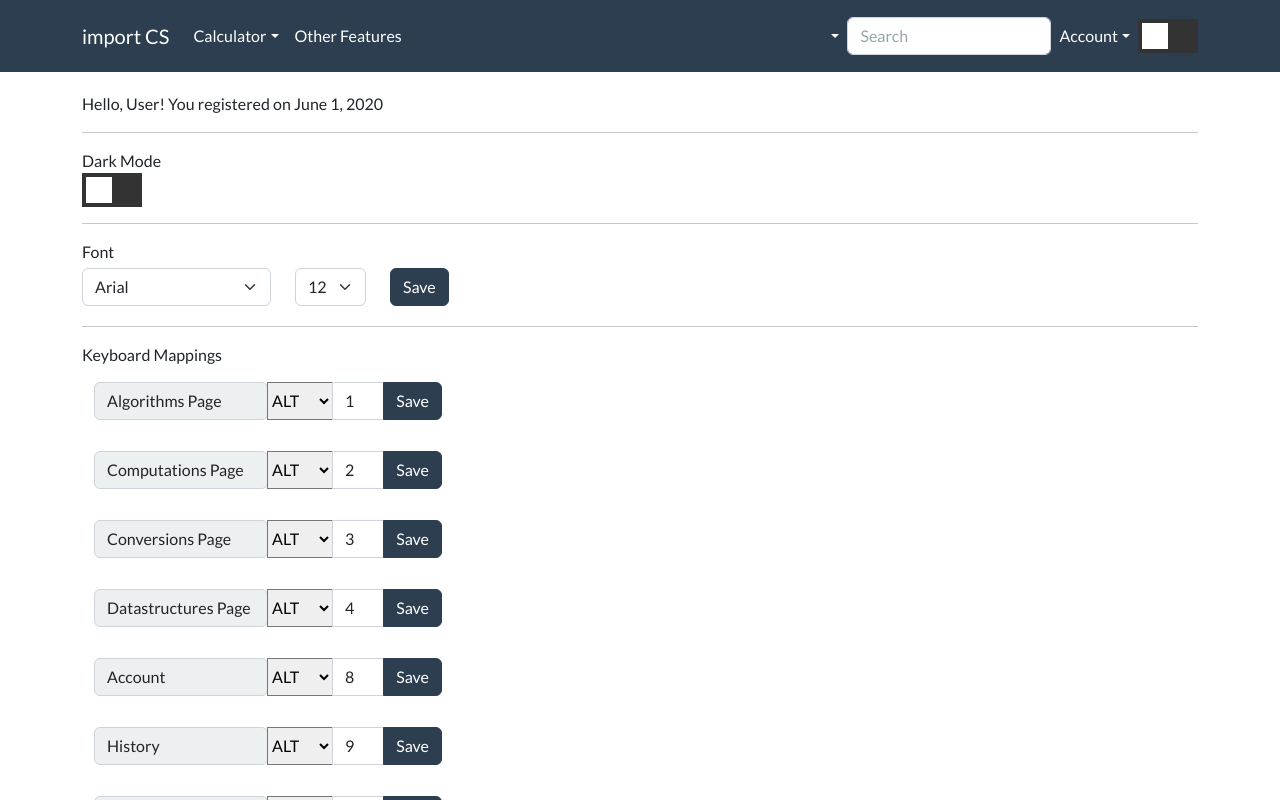
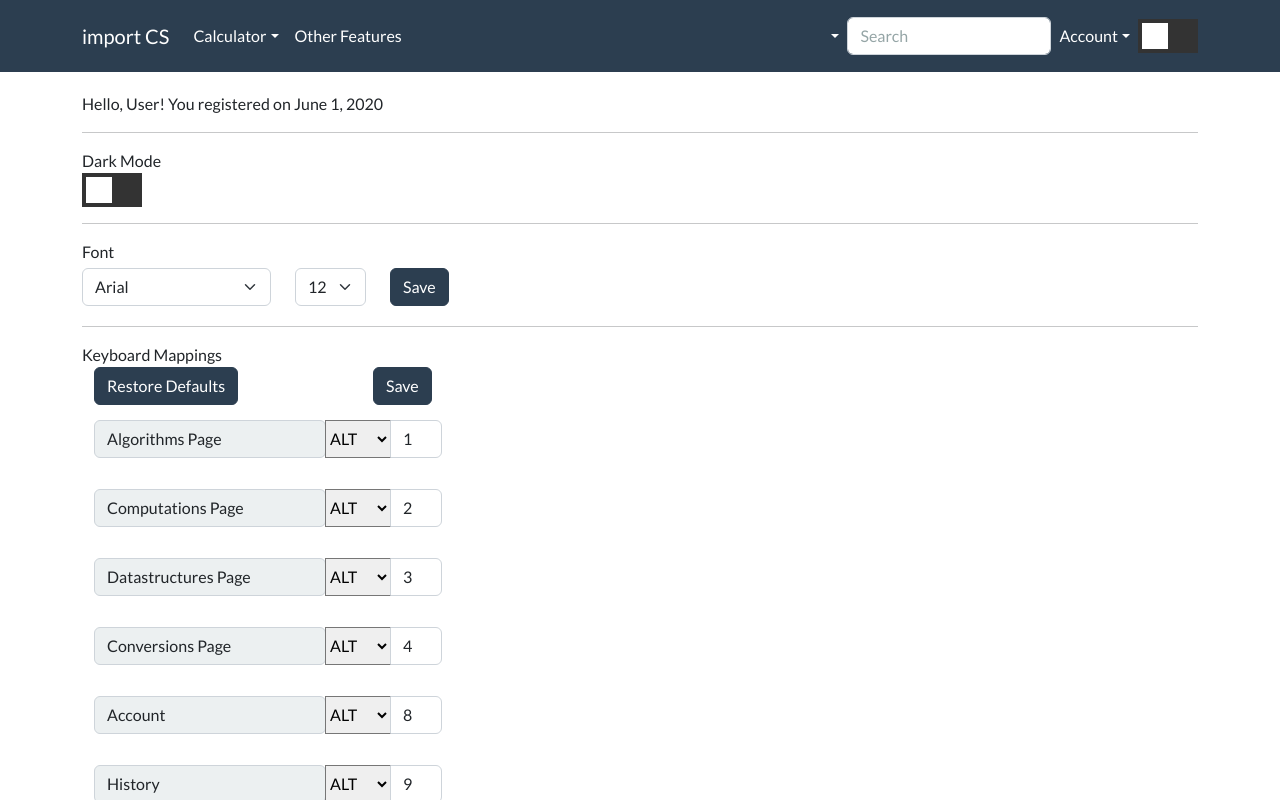
Before and after one commit to Team-2B-Determined/import-cs, a React (Create React App) app in the folder client/: page /account in a window 1280 px wide. Shown: the top 800 px of the page. Built offline with nearby package versions, Linux system fonts and the light colour scheme.

Commit message:
Custom Keybinds Live!
if theres bugs lmk

```diff
--- a/client/src/pages/accounts/KeyBindEditor.tsx
+++ b/client/src/pages/accounts/KeyBindEditor.tsx
@@ -1,17 +1,76 @@
 import {Button, Col, Container, FormControl, InputGroup, Row} from "react-bootstrap";
 import React from "react";
 import {forEach} from "react-bootstrap/ElementChildren";
+import account from "./Account";
 
 const KeyBindEditor = () => {
 
     let keyBindDict = JSON.parse(localStorage.getItem("keyBinds") || '').KeyBindDict;
-    let keyBindList = ["ifYouSeeThisItsError"];
-    let modifiers = document.getElementsByTagName("select");
-    let keys = document.getElementsByName("key");
 
-    Object.keys(keyBindDict).forEach(function(key) {
-        keyBindList.push(keyBindDict[key]);
+    const [state, setState] = React.useState({
+        algorithms: keyBindDict["algorithms"],
+        computations: keyBindDict["computations"],
+        datastructures: keyBindDict["datastructures"],
+        conversions: keyBindDict["conversions"],
+        account: keyBindDict["account"],
+        history: keyBindDict["history"],
+        home: keyBindDict["home"],});
+    const boundDisplay = [
+        "Algorithms Page",
+        "Computations Page",
+        "Datastructures Page",
+        "Conversions Page",
+        "Account",
+        "History",
+        "Home Page"];
+    const boundActions = [
+        "algorithms",
+        "computations",
+        "datastructures",
+        "conversions",
+        "account",
+        "history",
+        "home"];
+    function restoreDefaults() {
+        localStorage.setItem('keyBinds',
+            JSON.stringify(
+                {KeyBindString: "alt+1,alt+2,alt+3,alt+4,alt+8,alt+9,alt+0",
+                    KeyBindDict: {
+                        algorithms: "alt+1",
+                        computations: "alt+2",
+                        datastructures: "alt+3",
+                        conversions: "alt+4",
+                        account: "alt+8",
+                        history: "alt+9",
+                        home: "alt+0",}}));
+        window.location.reload();
+    }
+
+    function handleChangeKey(evt) {
+        const value = evt.target.value;
+        const action = boundActions[parseInt(evt.target.name)];
+        const modifier = extractModifier(state[action]) || "error";
+        if (value.length == 1) {
+            setState({
+                ...state,
+                [action]: modifier + "+" + value
+                //[action]: extractModifier(state.keyBindDict[action]) + "+" + value
             });
+            console.log(action + modifier + "+" + value)
+        }
+    }
+
+    function handleChangeMod(evt) {
+        const value = evt.target.value;
+        const action = boundActions[parseInt(evt.target.name)];
+        const key = extractKey(state[action]) || "error";
+        setState({
+            ...state,
+            [action]: value + "+" + key
+            //[action]: extractModifier(state.keyBindDict[action]) + "+" + value
+        });
+        console.log(action + value + "+" + key)
+    }
 
     function extractModifier(str) {
         return str.split("+",1);
@@ -22,76 +81,82 @@ const KeyBindEditor = () => {
     }
 
     const saveBinds = () => {
-        console.log("savingbinds...")
-        let newMods = [""]
-        for (let m = 0; m < modifiers.length; m++) {
-            let modifierSelectElement = modifiers.item(m);
-            if (modifierSelectElement != null && modifierSelectElement.name == "modifier") {
-                let temp = modifierSelectElement.options[modifierSelectElement.selectedIndex].getAttributeNode("value");
-                let value = temp != null ? temp.value : "";
-                //newMods.push(modifierSelectElement.options[modifierSelectElement.selectedIndex].value || "");
-                newMods.push(value || "");
-                console.log(value);
-            }
-        }
-        let newKeys = [""]
-        for (let k = 0; k < keys.length; k++) {
-            let keyFormElement = keys.item(k);
-            if (keyFormElement != null && keyFormElement.getAttribute("name") == "key") {
-                let temp = keyFormElement.getAttributeNode("value");
-                let v = temp != null ? temp.value : "";
-                //newKeys.push(keyFormElement.getAttribute("value") || "");
-                newKeys.push(v || "");
-                console.log(v || "");
-            }
-        }
-        let j = 1;
+        console.log("savingbinds...");
         let newKeyBindString = [""];
-        let newKeyBinds = JSON.parse(localStorage.getItem("keyBinds") || '');
-        Object.keys(newKeyBinds.KeyBindDict).forEach(function(key) {
-            newKeyBinds.KeyBindDict[key] = newMods[j] + "+" + newKeys[j];
-            j++;
-            newKeyBindString.push(newKeyBinds.KeyBindDict[key])
+        Object.keys(state).forEach(function(key) {
+            newKeyBindString.push(state[key]);
         });
-        newKeyBinds.KeyBindString = newKeyBindString.slice(1,newKeyBindString.length-1);
-        localStorage.setItem("keyBinds", JSON.stringify(newKeyBinds));
-        alert(newKeyBinds.KeyBindString);
+        let formatString = newKeyBindString.toString().substring(1);
+        localStorage.setItem('keyBinds',
+            JSON.stringify(
+                {KeyBindString: formatString,
+                    KeyBindDict: {
+                        algorithms: state["algorithms"],
+                        computations: state["computations"],
+                        datastructures: state["datastructures"],
+                        conversions: state["conversions"],
+                        account: state["account"],
+                        history: state["history"],
+                        home: state["home"],}}));
+        console.log(formatString);
     }
 
     return <>
+        <Container>
+            <Row>
                 Keyboard Mappings
-        {["Algorithms Page", "Computations Page", "Conversions Page", "Datastructures Page", "Account", "History", "Home Page"].map((e, i) =>
+            </Row>
+            <Row>
+                <Col xs={6}>
+                    <Row>
+                        <Col>
+                            <Button
+                                variant="primary"
+                                id="restoreDefaults"
+                                onClick={restoreDefaults}>
+                                Restore Defaults
+                            </Button>
+                        </Col>
+                        <Col>
+                            <Button
+                                variant="primary"
+                                id="save-binding"
+                                onClick={saveBinds}>
+                                Save
+                            </Button>
+                        </Col>
+                    </Row>
+                </Col>
+            </Row>
+        </Container>
+        {boundDisplay.map((e, i) =>
         <div>
             <Container>
                 <Row style={{marginTop:15, marginBottom:15}}>
                     <Col xs={4}>{
                         <InputGroup className="mb-3">
-                                <Col xs={6}>
-                                    <span className="input-group-text" id="">{e}</span>
+                            <Col xs={8}>
+                                <span className="input-group-text"
+                                      id=""
+                                >{e}</span>
                             </Col>
                             <select className="custom-select"
-                                        name="modifier"
+                                    name={i.toString()}
                                     id="inputGroupSelect01"
-                                        defaultValue={extractModifier(keyBindList[i+1])}>
+                                    defaultValue={extractModifier(state[boundActions[i]])}
+                                    onChange={handleChangeMod}>
                                 <option value="alt">ALT</option>
                                 <option value="ctrl">CTRL</option>
                                 <option value="shift">SHIFT</option>
                             </select>
                             <FormControl
-                                    name="key"
+                                name={i.toString()}
                                 placeholder="key"
                                 aria-label="key"
                                 aria-describedby="character for the hotkey"
-                                    defaultValue={extractKey(keyBindList[i+1])}
-                                    //onChange={event => }
+                                defaultValue={extractKey(state[boundActions[i]])}
+                                onChange={handleChangeKey}
                             />
-                                <Button
-                                    variant="primary"
-                                    id="save-binding"
-                                    onClick={saveBinds}
-                                >
-                                    Save
-                                </Button>
                         </InputGroup>
                     }
                     </Col>
```
Lines whose indentation alone changed are shown as unchanged.
